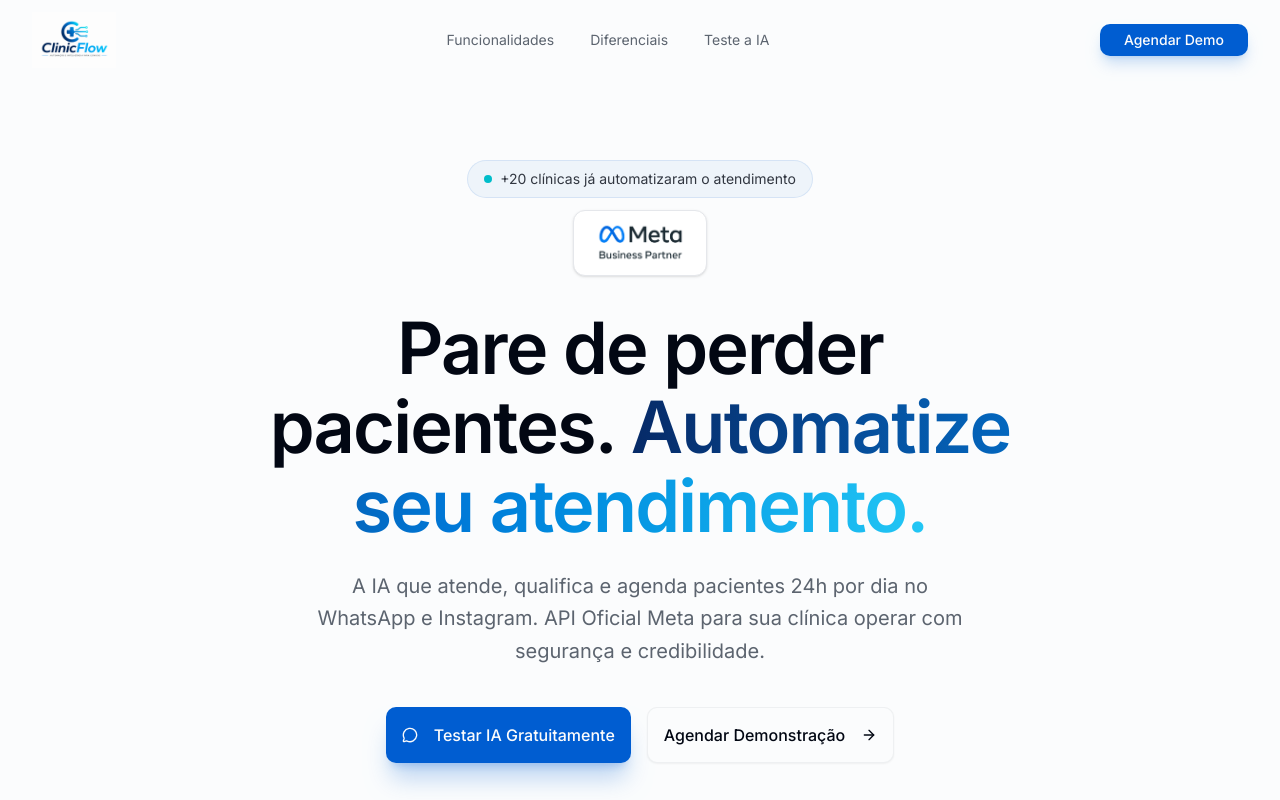
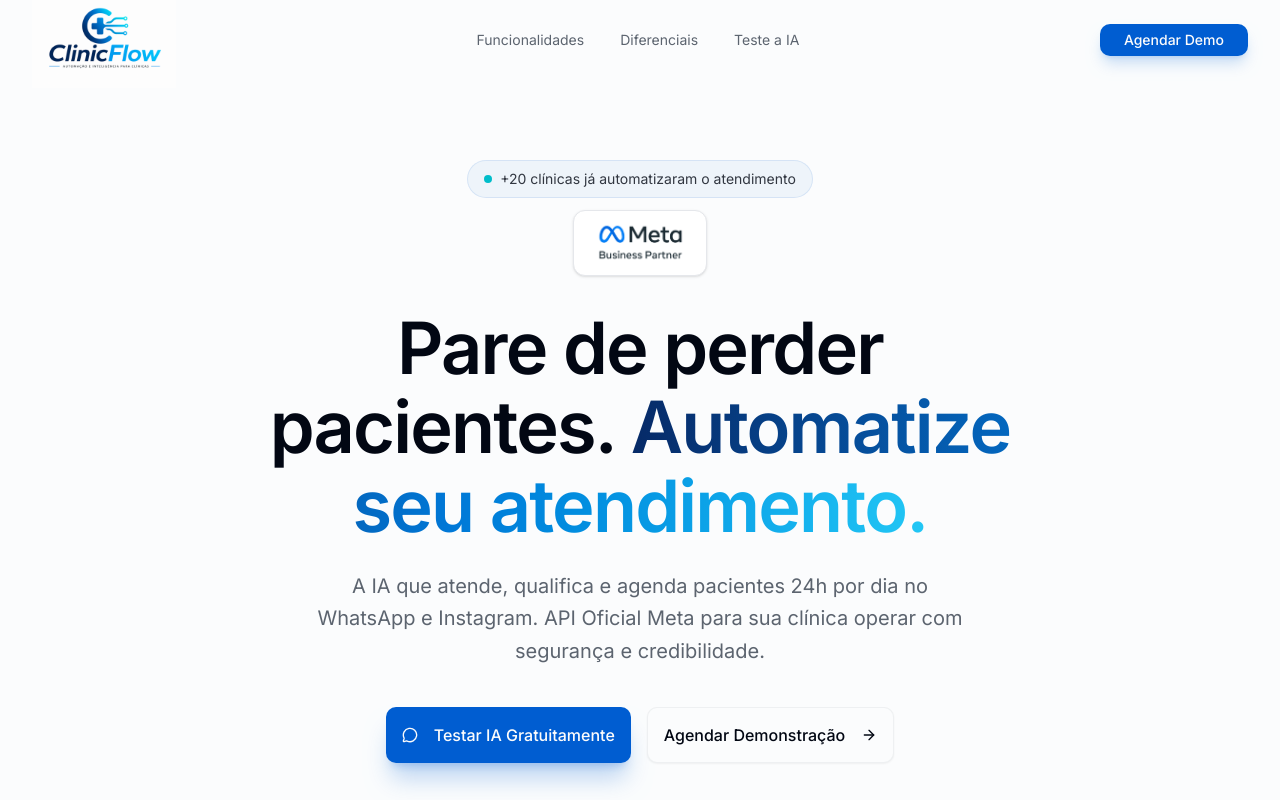
Before and after one commit to marcoacunha-aei/clinicflow-landing, a Next.js app: page / in a window 1280 px wide. Shown: the top 800 px of the page. Built offline with nearby package versions, Linux system fonts and the light colour scheme.

Commit message:
Update header.tsx

```diff
--- a/components/landing/header.tsx
+++ b/components/landing/header.tsx
@@ -35,14 +35,14 @@ export function Header() {
         <div className="flex items-center justify-between h-16 lg:h-20">
           {/* Logo */}
           <a href="#" className="flex items-center">
-            <Image
-              src="/clinicflow-logo.png"
-              alt="ClinicFlow"
-              width={180}
-              height={120}
-              className="h-12 lg:h-14 w-auto"
-              priority
-            />
+           <Image
+  src="/clinicflow-logo.png"
+  alt="ClinicFlow"
+  width={300}
+  height={200}
+  className="h-20 lg:h-24 w-auto"
+  priority
+/>
           </a>
 
           {/* Desktop Navigation */}
```
